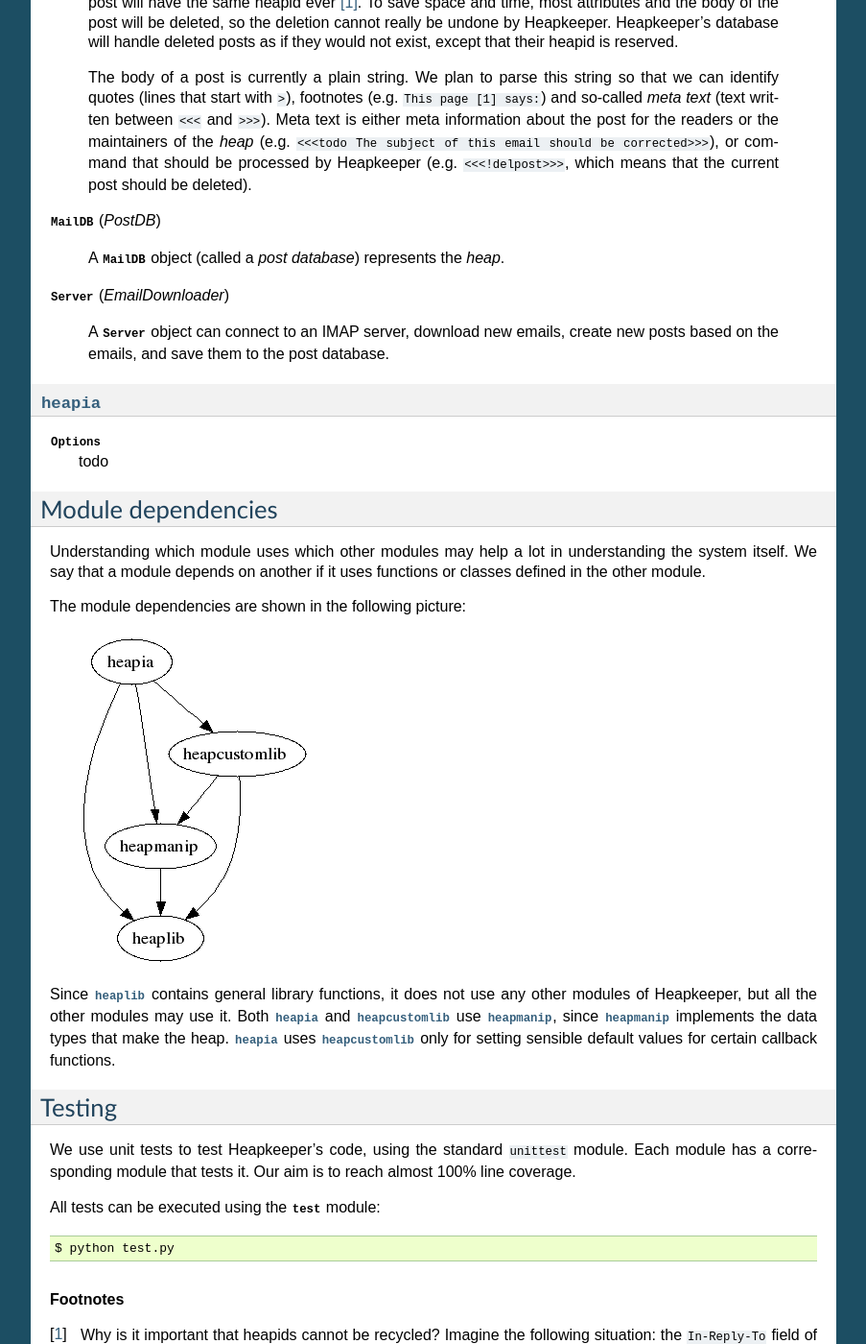
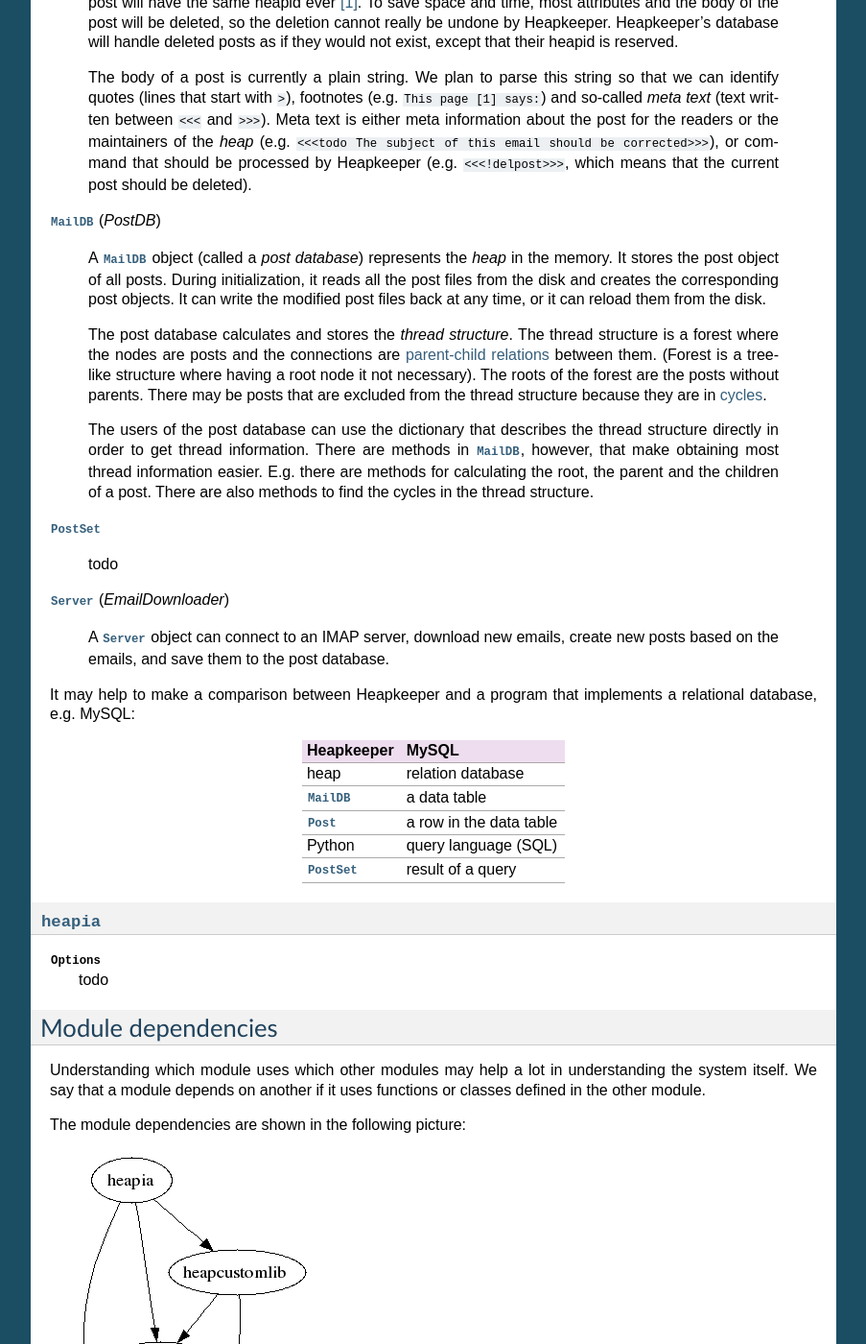
Before and after one commit to hcs42/heapkeeper-old, a Sphinx documentation site: the page built from doc/architecture.rst, in a window 1280 px wide and 1400 px high, scrolled down 2154 px. Shown: the whole window at 96% size, without its empty margins (198-1101 px from the left). Built offline with Sphinx 7.4.7, drawn with Linux system fonts in a browser that asks for light colours.

Commit message:
Doc/Arch: MailDB added
- The description of MailDB has been added to the Architecture page.
- Comparison between classes of heapmanip and components of MySQL has been
  added.

```diff
--- a/doc/architecture.rst
+++ b/doc/architecture.rst
@@ -65,11 +65,12 @@ the :mod:`heapmanip` module.
 
 Heapkeeper stores the *heap* on the disk. Each post is stored in a *post file*.
 When Heapkeeper runs, the *heap* on the disk is read and the *heap* is stored
-in the memory as a :class:`MailDB` object, which is called *post database*.
-Each post is then stored in a :class:`Post` object, which we call *post object*
-or just *post*. A post object can be re-written into its post file, and re-read
-from its post file. A post is usually created from an email in the first place,
-but later it may be modified in the *heap*.
+in the memory as a :class:`MailDB <heapmanip.MailDB>` object, which is called
+*post database*. Each post is then stored in a :class:`Post <heapmanip.Post>`
+object, which we call *post object* or just *post*. A post object can be
+re-written into its post file, and re-read from its post file. A post is
+usually created from an email in the first place, but later it may be modified
+in the *heap*.
 
 :class:`Post <heapmanip.Post>`
 
@@ -133,16 +134,54 @@ but later it may be modified in the *heap*.
     that should be processed by Heapkeeper (e.g. ``<<<!delpost>>>``, which
     means that the current post should be deleted).
 
-:class:`MailDB` (*PostDB*)
+:class:`MailDB <heapmanip.MailDB>` (*PostDB*)
 
     A :class:`MailDB <heapmanip.MailDB>` object (called a *post database*)
-    represents the *heap*.
+    represents the *heap* in the memory. It stores the post object of all
+    posts. During initialization, it reads all the post files from the disk and
+    creates the corresponding post objects. It can write the modified post
+    files back at any time, or it can reload them from the disk.
 
-:class:`Server` (*EmailDownloader*)
+    The post database calculates and stores the *thread structure*. The thread
+    structure is a forest where the nodes are posts and the connections are
+    :ref:`parent-child relations <post_relations>` between them. (Forest is a
+    tree-like structure where having a root node it not necessary). The roots
+    of the forest are the posts without parents. There may be posts that are
+    excluded from the thread structure because they are in :ref:`cycles <cycle>`.
 
-    A :class:`Server` object can connect to an IMAP server, download new
-    emails, create new posts based on the emails, and save them to the
-    post database.
+    The users of the post database can use the dictionary that describes the
+    thread structure directly in order to get thread information. There are
+    methods in :class:`MailDB <heapmanip.MailDB>`, however, that make obtaining
+    most thread information easier. E.g. there are methods for calculating the
+    root, the parent and the children of a post. There are also methods to find
+    the cycles in the thread structure.
+
+:class:`PostSet <heapmanip.PostSet>`
+
+    todo
+
+:class:`Server <heapmanip.Server>` (*EmailDownloader*)
+
+    A :class:`Server <heapmanip.Server>` object can connect to an IMAP server,
+    download new emails, create new posts based on the emails, and save them to
+    the post database.
+
+It may help to make a comparison between Heapkeeper and a program
+that implements a relational database, e.g. MySQL:
+
++--------------------------------------+-------------------------+
+| Heapkeeper                           | MySQL                   |
++======================================+=========================+
+| heap                                 | relation database       |
++--------------------------------------+-------------------------+
+| :class:`MailDB <heapmanip.MailDB>`   | a data table            |
++--------------------------------------+-------------------------+
+| :class:`Post <heapmanip.Post>`       | a row in the data table |
++--------------------------------------+-------------------------+
+| Python                               | query language (SQL)    |
++--------------------------------------+-------------------------+
+| :class:`PostSet <heapmanip.PostSet>` | result of a query       |
++--------------------------------------+-------------------------+
 
 :mod:`heapia`
 ^^^^^^^^^^^^^
--- a/doc/glossary.rst
+++ b/doc/glossary.rst
@@ -55,6 +55,8 @@ explicitly noted to be primitive. Actually, there are only two primitives:
 
     * :func:`heapmanip.MailDB.threadstruct`
 
+.. _cycle:
+
 **Cycle:**
     Each post is in exactly one thread; except for the posts that are
     in a cycle. Those posts are not present in any thread. A post is
```
Also changed, not shown: doc/heapmanip.rst (+16 -0 lines).
